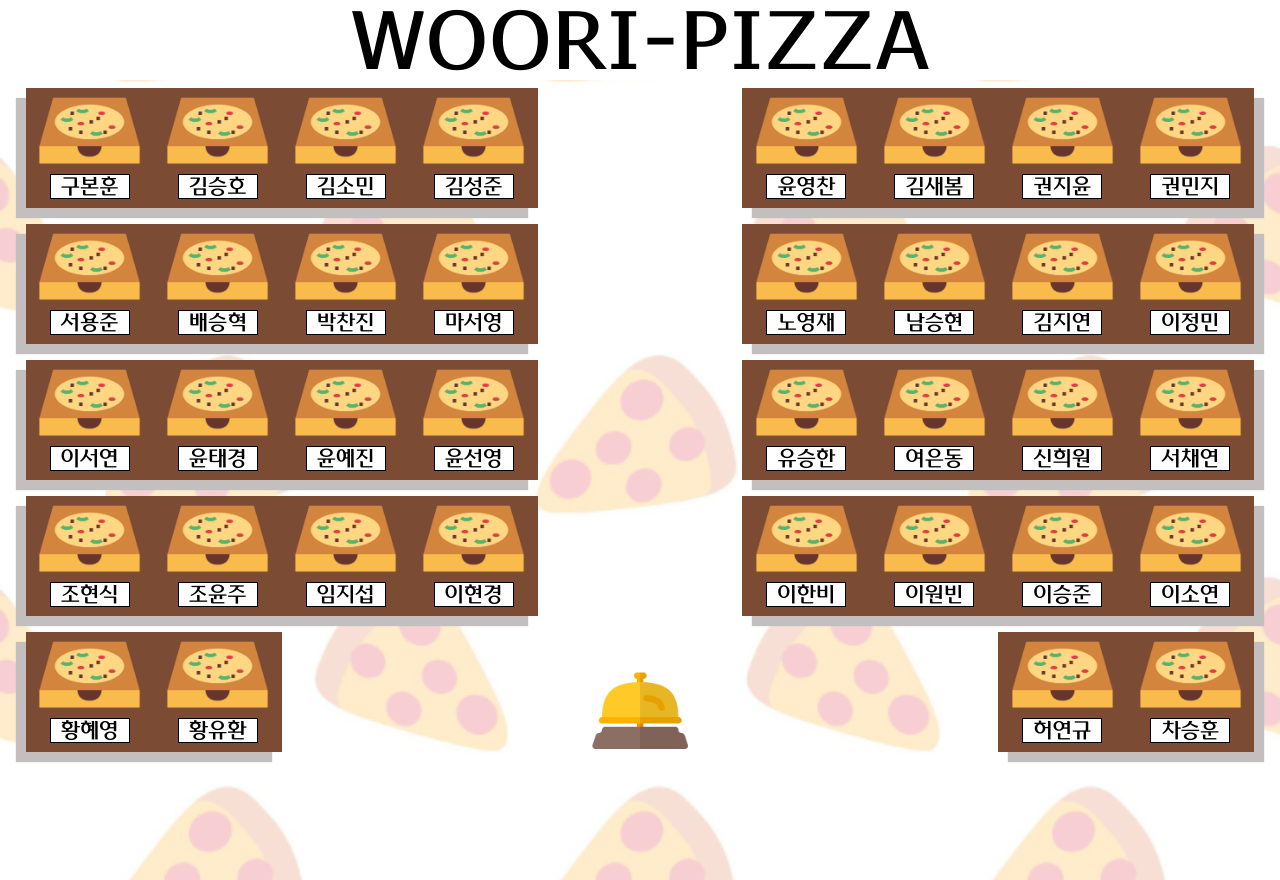
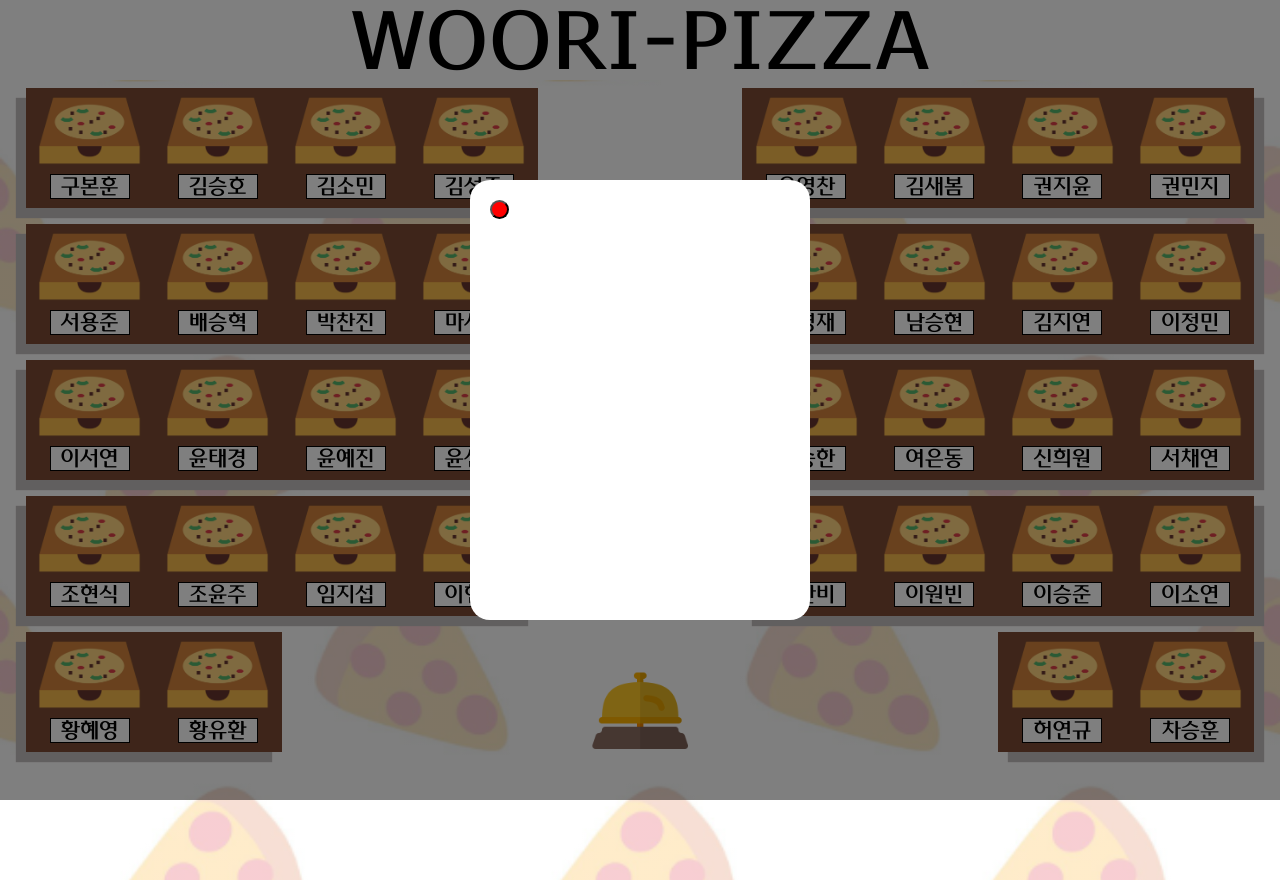
Before and after one commit to woorifisa-service-dev-4th/frontend-1st-woori-pizza, a React (Vite) app: page / in a window 1280 px wide. Both pictures are taken after a click on the picture 89 px from the left and 130 px from the top of the page. Built offline with nearby package versions, Linux system fonts and the light colour scheme.

Commit message:
feat: 모달 on off및 고정 크기 팝업 설정

```diff
--- a/src/App.jsx
+++ b/src/App.jsx
@@ -50,6 +50,7 @@ let initialNameArr = [
 function App() {
   const iterator = [1, 2, 3, 4, 5];
   const [nameArr, setNameArr] = useState(initialNameArr);
+  const [modal, setModal] = useState(false);
   const newNameArr = [...nameArr];
 
   let ind = 0;
@@ -57,8 +58,8 @@ function App() {
   const seatSection = newNameArr.map(() => <Line order={iterator[ind++]} />);
 
   return (
-    <NameArrContext.Provider value={{ nameArr, setNameArr }}>
-      <Modal />
+    <NameArrContext.Provider value={{ nameArr, setNameArr, modal, setModal }}>
+      {modal && <Modal />}
       <div className="header">WOORI-PIZZA</div>
       <div className="body-section">
         <div className="seat-section">{seatSection}</div>
--- a/src/components/modal-section/Modal.jsx
+++ b/src/components/modal-section/Modal.jsx
@@ -1,15 +1,18 @@
-import React from "react";
+import React, { useContext } from "react";
+import { NameArrContext } from "../../contexts/NameArrContext";
 
-const Modal = ({ children }) => {
+const Modal = () => {
+  const context = useContext(NameArrContext);
   return (
     <>
-      <div
-        data-cy="modal-backdrop"
-        className="fixed top-0 left-0 w-full h-full backdrop-blur-md z-1"
-      ></div>
-
-      <div className="fixed z-10 w-1/2 p-8 m-0 transform -translate-x-1/2 -translate-y-1/2 border-none rounded shadow-xl top-1/2 left-1/2 bg-slate-500">
-        {children}
+      <div className="modal on">
+        <div className="modal_popup">
+          <button
+            className="close_btn"
+            id="circle"
+            onClick={() => context.setModal(false)}
+          ></button>
+        </div>
       </div>
     </>
   );
--- a/src/components/seat-section/Seat.jsx
+++ b/src/components/seat-section/Seat.jsx
@@ -1,21 +1,25 @@
-import React from 'react';
-import imgLogo from '@/assets/images/pizza_box.png'
+import React, { useContext, useState } from "react";
+import imgLogo from "@/assets/images/pizza_box.png";
+import { NameArrContext } from "../../contexts/NameArrContext";
 
 const Seat = ({ name }) => {
+  const context = useContext(NameArrContext);
   return (
+    <>
       <div className="seat" id={name}>
         <img
           className="pizza_box"
-        src= {imgLogo}
+          src={imgLogo}
           alt="closed pizza box"
           onClick={() => {
-          console.log('clicked!');
+            context.setModal(true);
           }}
         />
         <div className="name_area">
           <div className="name_tag">{name}</div>
         </div>
       </div>
+    </>
   );
 };
 
--- a/src/index.css
+++ b/src/index.css
@@ -21,8 +21,10 @@ body {
 .body-section {
   width: 100%;
   height: 100vh;
-  background-image: linear-gradient(rgba(255, 255, 255, 0.7),
-      rgba(255, 255, 255, 0.7)),
+  background-image: linear-gradient(
+      rgba(255, 255, 255, 0.7),
+      rgba(255, 255, 255, 0.7)
+    ),
     url("./assets/images/backgroundPage.png");
   background-size: cover;
   background-position: center;
@@ -84,11 +86,11 @@ body {
   margin-right: 1vw;
 }
 
-#fifth_line>.leftTable {
+#fifth_line > .leftTable {
   width: auto;
 }
 
-#fifth_line>.rightTable {
+#fifth_line > .rightTable {
   width: auto;
 }
 
@@ -153,6 +155,8 @@ body {
   padding: 20px;
   background: #ffffff;
   border-radius: 20px;
+  width: 300px;
+  height: 400px;
 }
 
 .modal.on {
```
Also changed, not shown: src/App.css (+6 -4 lines). Lines whose indentation alone changed are shown as unchanged.
